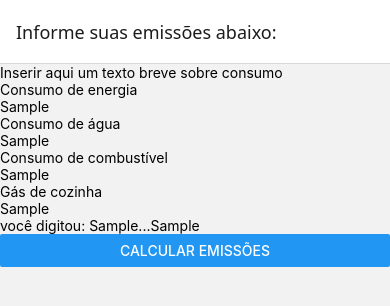
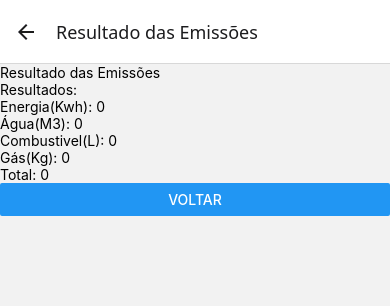
Before and after one commit to marcspaulo/conversor_gee, a React Native app: screen /TelaInicial in a window 390 px wide. Both pictures are taken after typing "Sample", "Sample", "Sample", "Sample" into the empty fields and a click on the button "CALCULAR EMISSÕES". Shown: the top 306 px of the page. Built offline with nearby package versions, Linux system fonts and the light colour scheme.

Commit message:
Implementação: Nova tela: 'Calculoemissoes' responsável por realizar os calculos das emissões informadas pelo usuário

```diff
--- a/App.js
+++ b/App.js
@@ -11,7 +11,7 @@ export default function App(){
     <NavigationContainer>
       <Stack.Navigator initialRouteName='TelaInicial'>
         <Stack.Screen name = 'TelaInicial' component={Entradaemissoes} options={{title: 'Informe suas emissões abaixo:'}}/>
-        {/*<Stack.Screen name='Calculoemissoes' component={Calculoemissoes} options={{title:'Resultado das Emissões'}}/>*/}
+        <Stack.Screen name='Calculoemissoes' component={Calculoemissoes} options={{title:'Resultado das Emissões'}}/>
       </Stack.Navigator>
     </NavigationContainer>
 
--- a/src/telas/calculoemissoes/Calculoemissoes.js
+++ b/src/telas/calculoemissoes/Calculoemissoes.js
@@ -1 +1,50 @@
-//Aba focada em realizar os calculos informados am App.js
+//Aba focada em realizar os calculos informados am Entradaemissoes.js
+
+
+import React from 'react';
+import { View, Text, Button } from 'react-native';
+import styles from './style';
+
+
+
+export default function Calculoemissoes({ route, navigation }) {
+    const { energia, agua, combustivel, gas } = route.params;
+
+    const gasto_energia = parseFloat(energia) || 0;
+    const gasto_agua = parseFloat(agua) || 0;
+    const gasto_combustivel = parseFloat(combustivel) || 0;
+    const gasto_gas = parseFloat(gas) || 0;
+
+
+    const calculo_energia = gasto_energia * 0.055;
+    const calculo_agua = gasto_agua * 0.50;
+    const calculo_combustivel = gasto_combustivel * 2.31;
+    const calculo_gas = gasto_gas * 1.5;
+
+
+    const calculo_total = calculo_energia + calculo_agua + calculo_combustivel + calculo_gas;
+
+    return (
+        <View>
+            <Text>Resultado das Emissões</Text>
+            <Text>Resultados:</Text>
+
+            <Text>Energia(Kwh): {calculo_energia}</Text>
+            <Text>Água(M3): {calculo_agua} </Text>
+            <Text>Combustivel(L): {calculo_combustivel} </Text>
+            <Text>Gás(Kg): {calculo_gas}</Text>
+
+
+            <Text>Total: {calculo_total}</Text>
+
+            <Button
+                title='Voltar'
+                onPress={() =>
+                    navigation.goBack()}
+            />
+
+
+
+        </View>
+    );
+}
--- a/src/telas/entradaemissoes/Entradaemissoes.js
+++ b/src/telas/entradaemissoes/Entradaemissoes.js
@@ -1,10 +1,11 @@
 /* Tela onde será informado os consumos*/
 
-import React, {useState} from 'react';
-import {View, Text, TextInput, Button, StyleSheet} from 'react-native';
+import React, { useState } from 'react';
+import { View, Text, TextInput, Button, StyleSheet } from 'react-native';
+import styles from './style';
 
 
-export default function Entradaemissoes({navigation}) {
+export default function Entradaemissoes({ navigation }) {
   const [consumoeletricidade, setconsumoeletricidade] = useState('');
   const [consumoagua, setconsumoagua] = useState('');
   const [consumocombustivel, setconsumocombustivel] = useState('');
@@ -13,7 +14,8 @@ export default function Entradaemissoes({navigation}) {
   return (
     <View>
 
-      <View> {/*<-- Bloco Consumo de energia*/}
+      {/*<-- Bloco Consumo de energia*/}
+      <View>
         <Text>Inserir aqui um texto breve sobre consumo</Text>
         <Text >Consumo de energia</Text>
         <TextInput
@@ -27,8 +29,8 @@ export default function Entradaemissoes({navigation}) {
 
 
 
-
-      <View> {/*<-- Bloco Consumo de água*/}
+      {/*<-- Bloco Consumo de água*/}
+      <View>
         <Text>Consumo de água</Text>
         <TextInput
           value={consumoagua}
@@ -38,8 +40,8 @@ export default function Entradaemissoes({navigation}) {
       </View>
 
 
-
-      <View> {/*<-- Bloco Consumo de combustível*/}
+      {/*<-- Bloco Consumo de combustível*/}
+      <View>
         <Text>Consumo de combustível</Text>
         <TextInput
           value={consumocombustivel}
@@ -49,8 +51,8 @@ export default function Entradaemissoes({navigation}) {
       </View>
 
 
-
-      <View>  {/*<-- Bloco Gás de cozinha*/}
+      {/*<-- Bloco Gás de cozinha*/}
+      <View>
         <Text>Gás de cozinha</Text>
         <TextInput
           value={consumogas}
@@ -65,7 +67,7 @@ export default function Entradaemissoes({navigation}) {
       <Button
         title="Calcular Emissões"
         onPress={() =>
-        navigation.navigate('Calculoemissoes',{
+          navigation.navigate('Calculoemissoes', {
             energia: consumoeletricidade,
             agua: consumoagua,
             combustivel: consumocombustivel,
```
Lines whose indentation alone changed are shown as unchanged.
